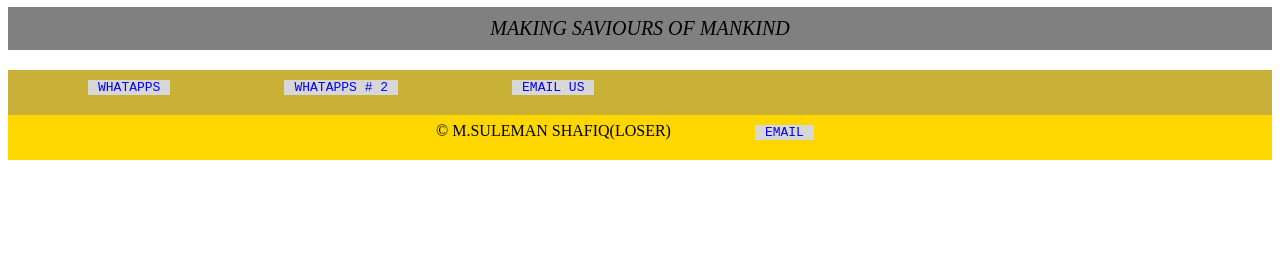
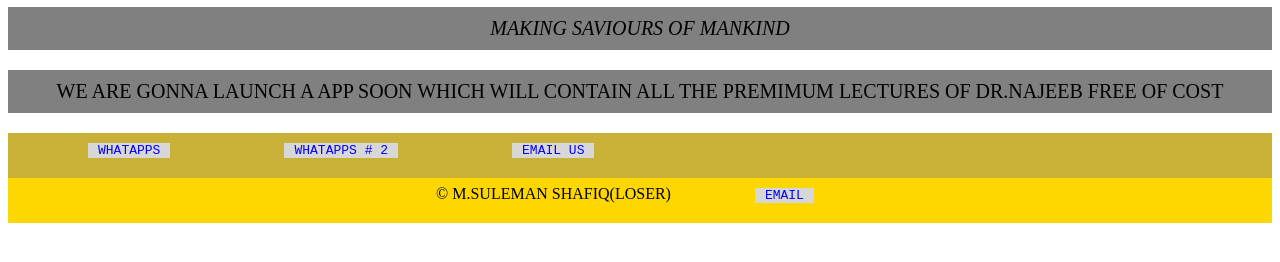
Before and after one commit to Whitedevil-com/whitedevil, a plain HTML site: page index.html in a window 1280 px wide. Shown: the part 420-682 px from the top of the page. Drawn offline with Linux system fonts and the light colour scheme.

Commit message:
Update index.html

```diff
--- a/index.html
+++ b/index.html
@@ -35,6 +35,7 @@
 <P class=paragraph>HELP EVERYONE (REGARDLESS OF RACE,COLOUR,SECT EVEN RELIGION) SO THAT,THEY CAN BE SUCCESSFUL AND ABLE TO HELP OTHERS</P>
 <H2 class="h2">MISSION:</H2>
 <P class=paragraph>MAKING SAVIOURS OF MANKIND</P></em>
+  <p class=paragraph>WE ARE GONNA LAUNCH A APP SOON WHICH WILL CONTAIN ALL THE PREMIMUM LECTURES OF DR.NAJEEB FREE OF COST</P>
 </div>
 <div class="bottom-container">
 <a class=btn href="whatsapp://send?text=ASSLAM U ALAIKUM M.SULEMAN SHAFIQ !&phone=+923498747276">WHATAPPS</a>
```
